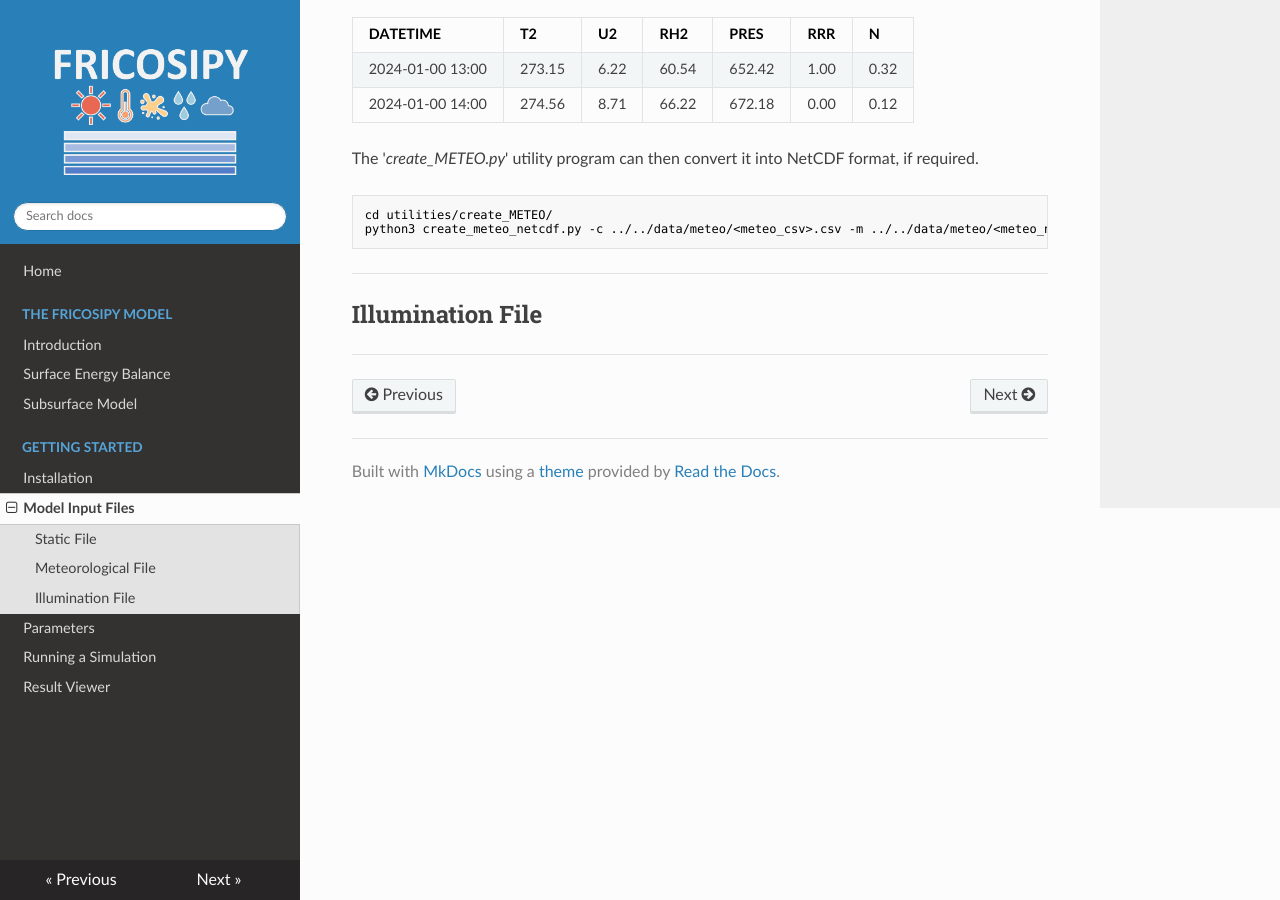
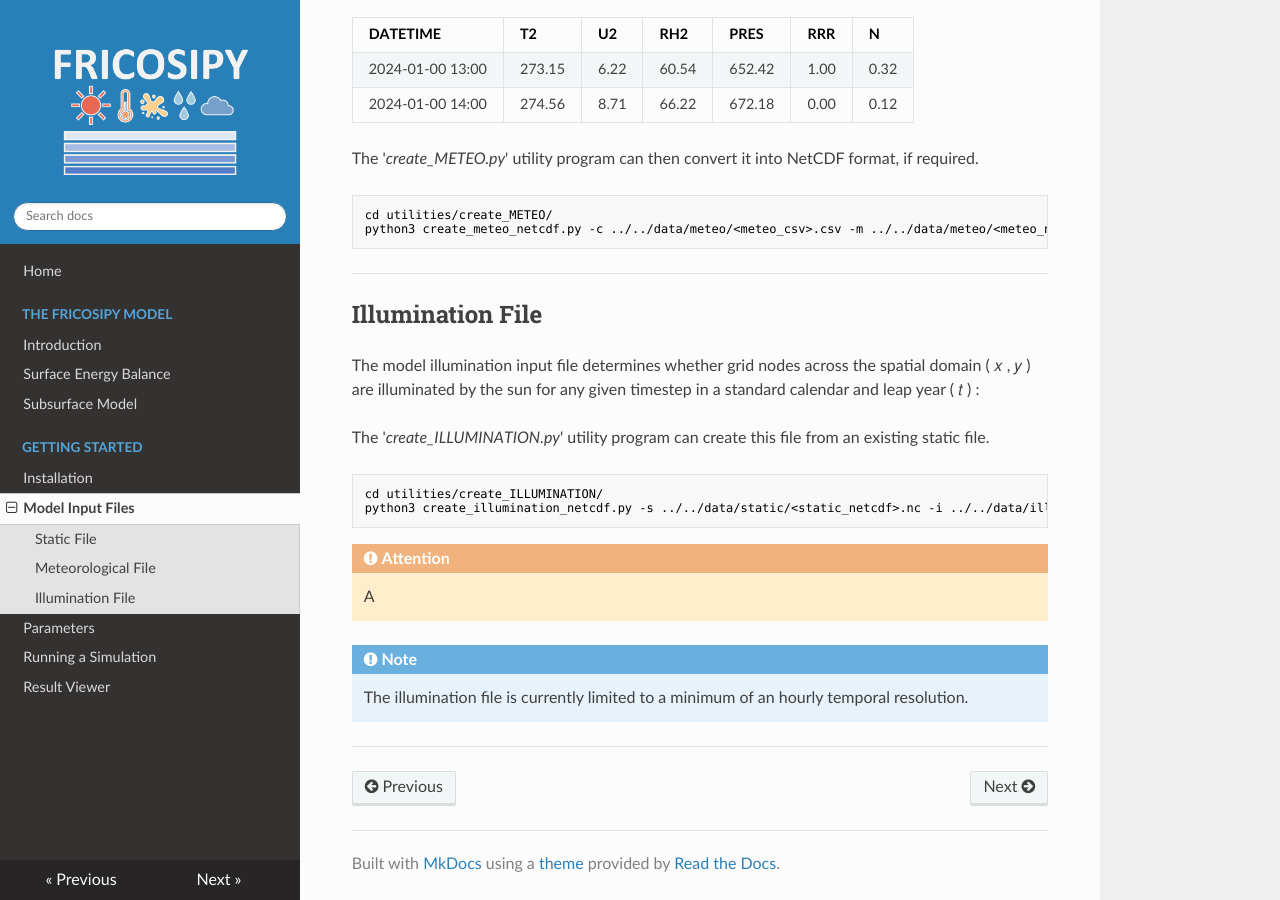
Before and after one commit to MarcusGastaldello/FRICOSIPY, an MkDocs documentation site: the page built from docs/model_input_files.md, in a window 1280 px wide and 900 px high, scrolled down 1691 px. Built offline with MkDocs 1.6.1, drawn with Linux system fonts in a browser that asks for light colours; nearby versions of some CDN libraries.

Commit message:
Update model_input_files.md

````diff
--- a/docs/model_input_files.md
+++ b/docs/model_input_files.md
@@ -76,4 +76,19 @@ python3 create_meteo_netcdf.py -c ../../data/meteo/<meteo_csv>.csv -m ../../data
 
 ## Illumination File
 
+The model illumination input file determines whether grid nodes across the spatial domain ( 𝑥 , 𝑦 ) are illuminated by the sun for any given timestep in a standard calendar and leap year ( 𝑡 ) :
+
+The '*create_ILLUMINATION.py*' utility program can create this file from an existing static file.
+
+```python
+cd utilities/create_ILLUMINATION/
+python3 create_illumination_netcdf.py -s ../../data/static/<static_netcdf>.nc -i ../../data/illumination/<illumination_netcdf>.nc
+```
+
+!!! attention
+    A
+
+!!! note
+    The illumination file is currently limited to a minimum of an hourly temporal resolution.
+
 ---
````
